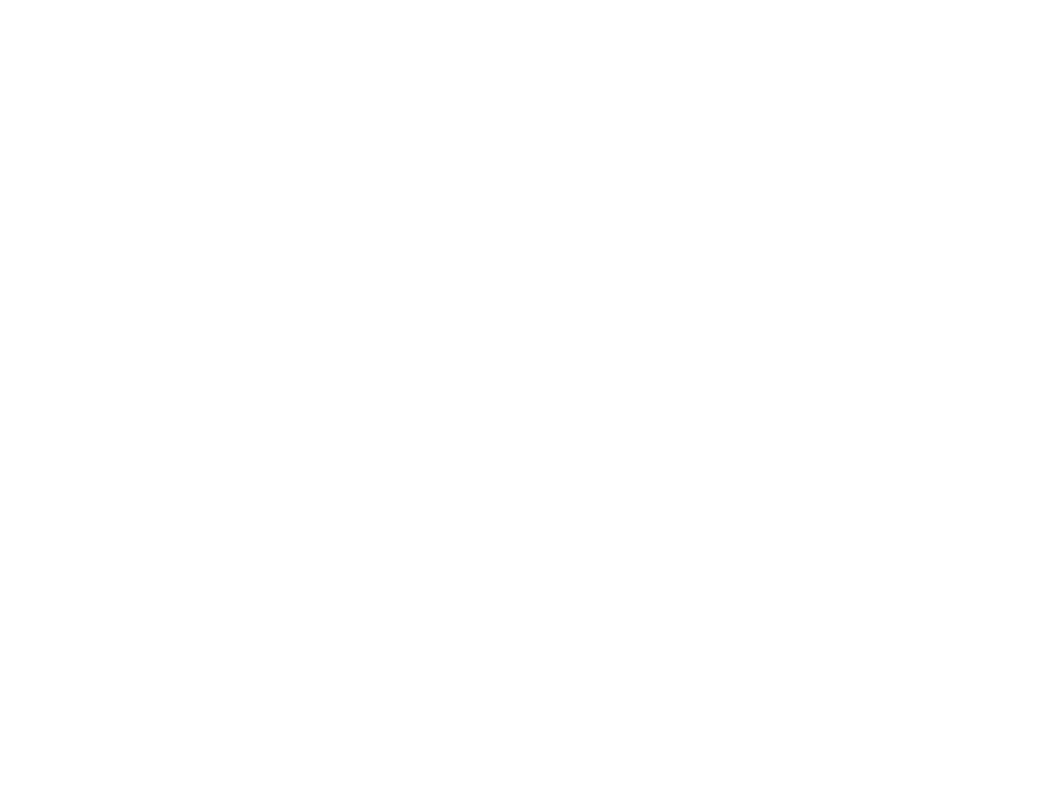
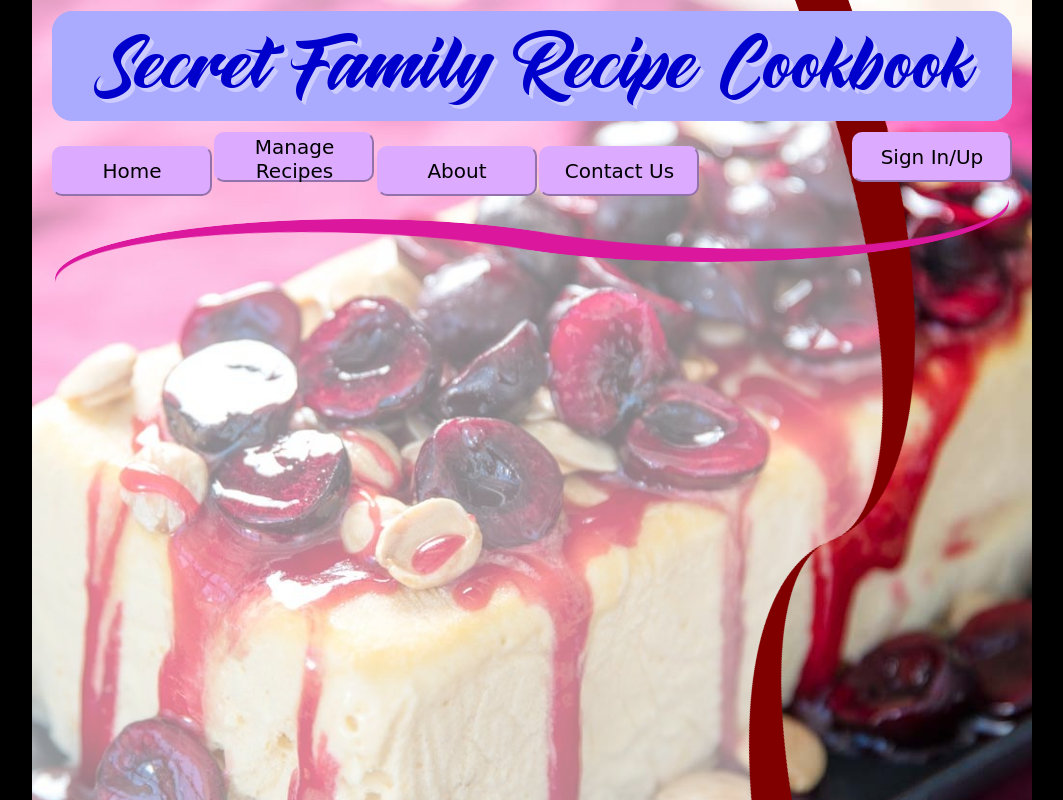
Before and after one commit to Secret-Family-Recipies-Cookbook-2/marketing, a plain HTML site: page about.html in a window 1280 px wide. Shown: the whole page, without its empty margins (108-1171 px from the left). Drawn offline with Linux system fonts and the light colour scheme; a web font is replaced by a local one.

Commit message:
Started work on 'about.html' page

```diff
--- a/about.html
+++ b/about.html
@@ -1,7 +1,27 @@
 <html>
 	<head>
-		<title></title>
+		<meta charset="utf-8">
+		<meta name="viewport" content="width=device-width, initial-scale=1">
+		<title>Secrets of the Family Recipe Cookbook</title>
+		<link href="css/index.css" rel="stylesheet">
 	</head>
 	<body>
+		<div class="aboutContainer">
+			<header>
+				<img class="topImage" src="images/sfrc_title.png">
+				<nav>
+					<div class="leftBtns">
+						<button onClick="window.location.href='index.html'">Home</button>
+						<button onClick="window.location.href='#'">Manage Recipes</button>
+						<button onClick="window.location.href='about.html'">About</button>
+						<button onClick="window.location.href='#'">Contact Us</button>
+					</div>
+					<div class="rightBtns">
+						<button onClick="window.location.href='#'">Sign In/Up</button>
+					</div>
+				</nav>
+				<img src="images/h_curve.png">
+			</header>
+		</div>
 	</body>
 </html>
--- a/less/defaults.less
+++ b/less/defaults.less
@@ -37,5 +37,12 @@
       position: relative;
       width: 1000px;
       height: 100%;
-      background-image: url('http://www.overtapped.com/bgA14.png');
+      background-image: url('../images/bgA14.png');
   }
+
+  .aboutContainer {
+    position: relative;
+    width: 1000px;
+    height: 100%;
+    background-image: url('../images/bgA17.png');
+  }
```
Also changed, not shown: index.html (+2 -2 lines), css/index.css, images/bgA17.png (added), images/bgB01.png (added), images/bgB02.png (added), 2 other files.
